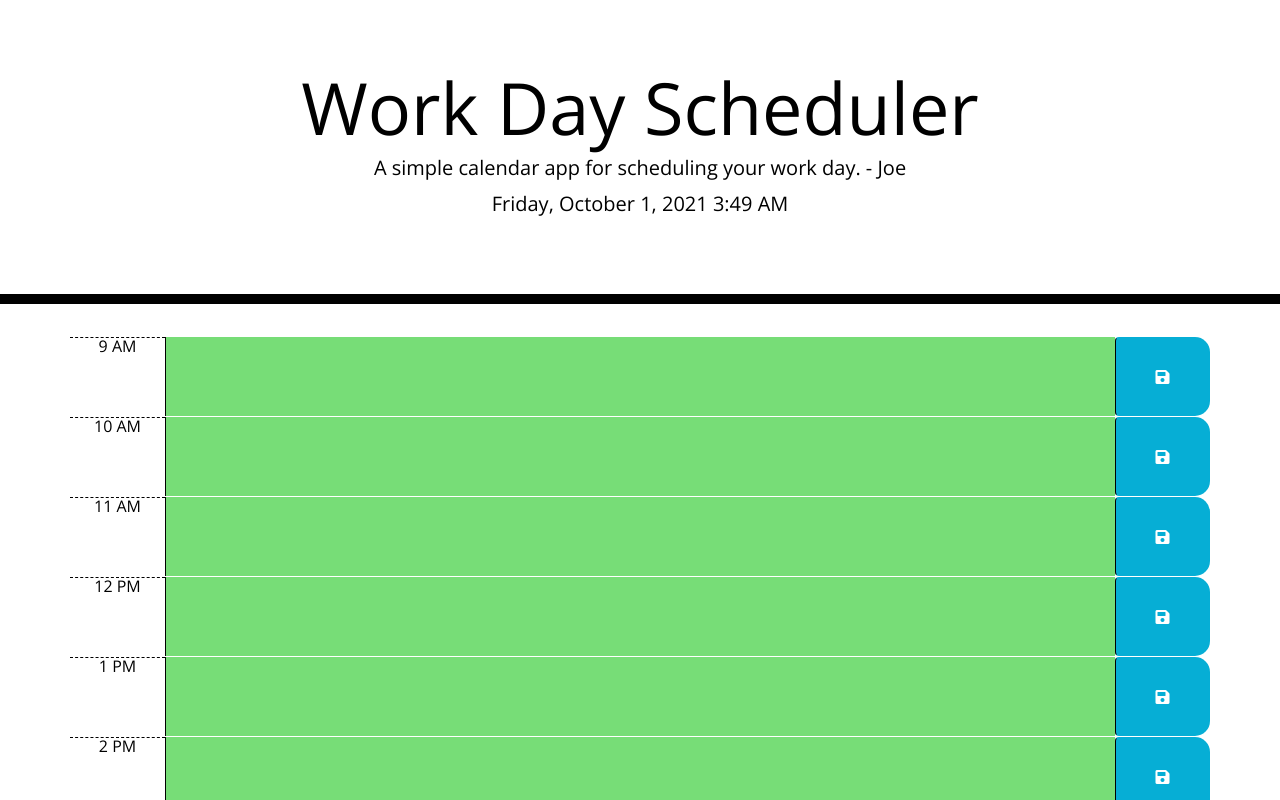
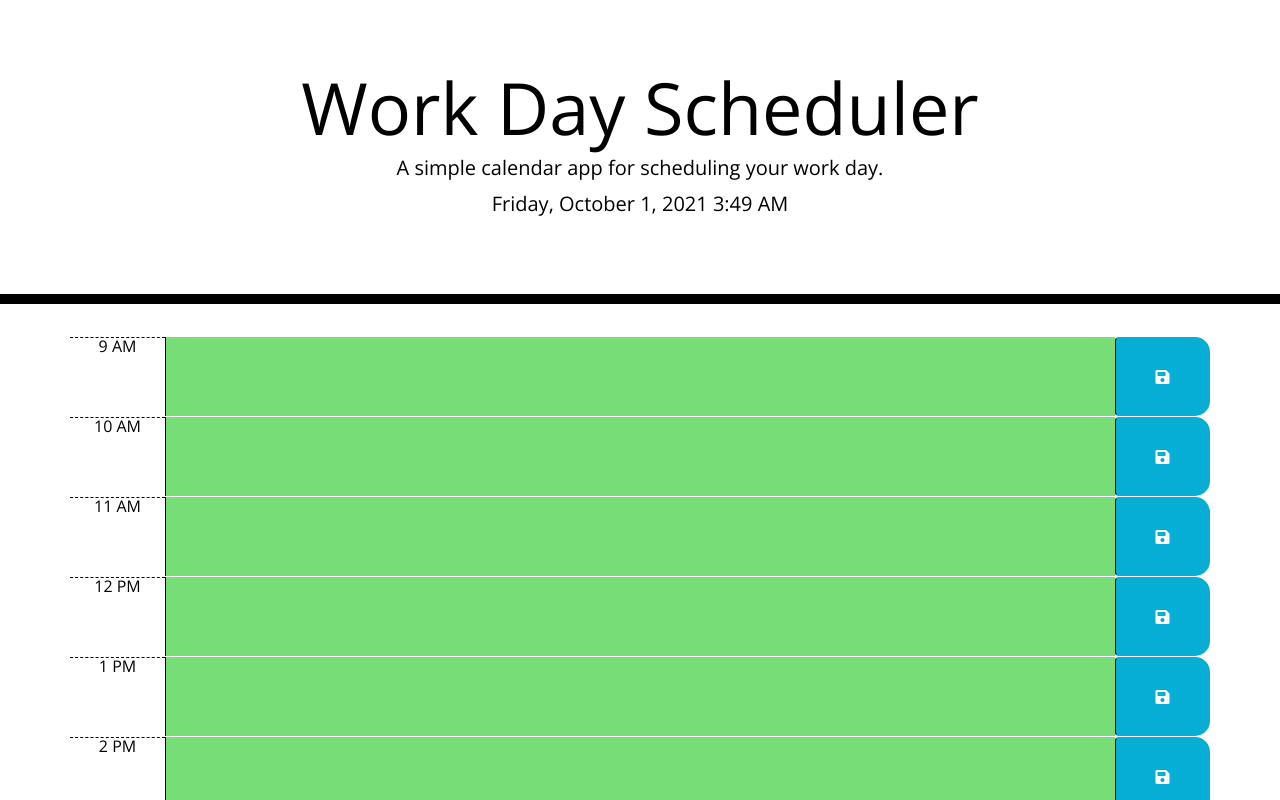
Before and after one commit to jwhector/work-day-scheduler, a plain HTML site: page index.html in a window 1280 px wide. Shown: the top 800 px of the page. Drawn offline with nearby package versions, Linux system fonts and the light colour scheme.

```diff
--- a/index.html
+++ b/index.html
@@ -25,7 +25,7 @@
   <body>
     <header class="jumbotron">
       <h1 class="display-3">Work Day Scheduler</h1>
-      <p class="lead">A simple calendar app for scheduling your work day. - Joe</p>
+      <p class="lead">A simple calendar app for scheduling your work day.</p>
       <p id="currentDay" class="lead"></p>
     </header>
     <div class="container">
```
